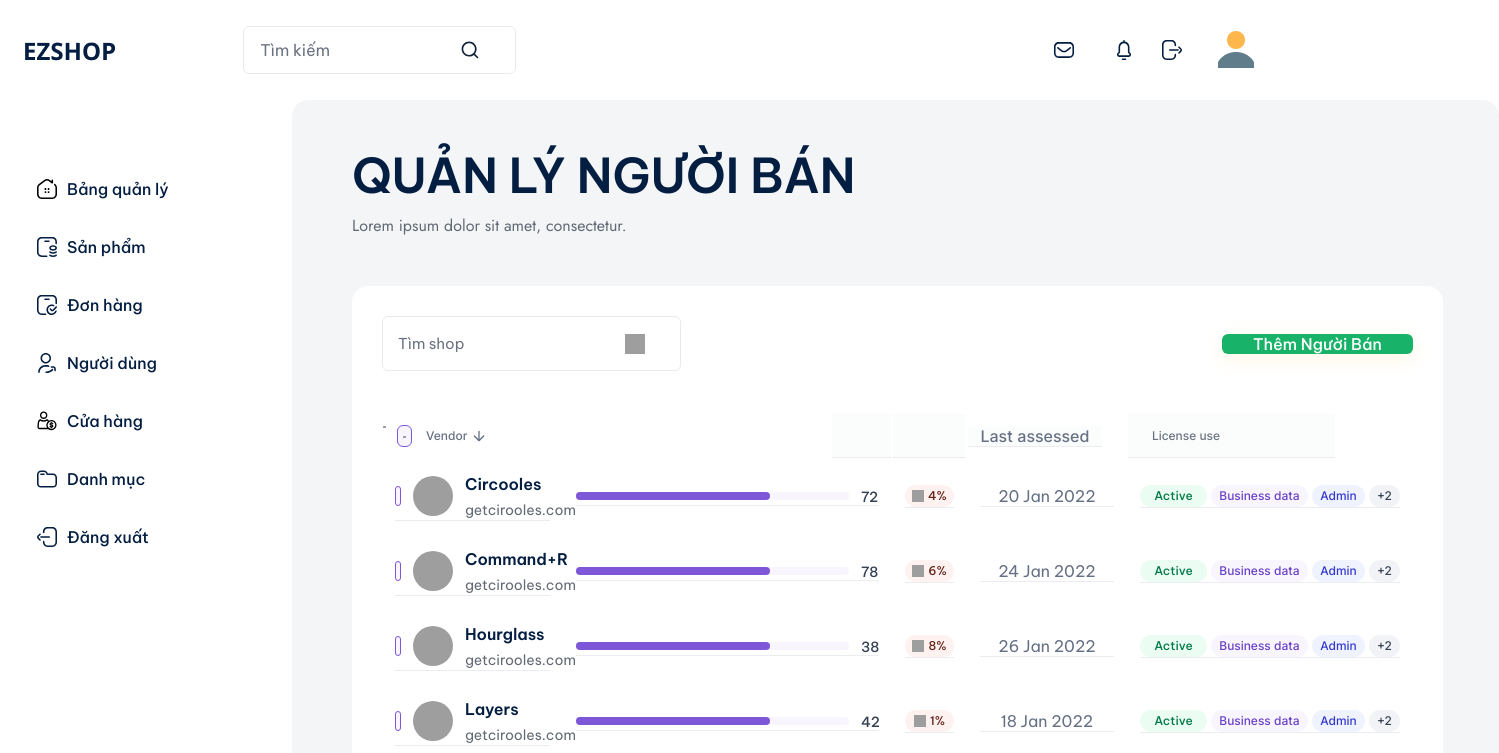
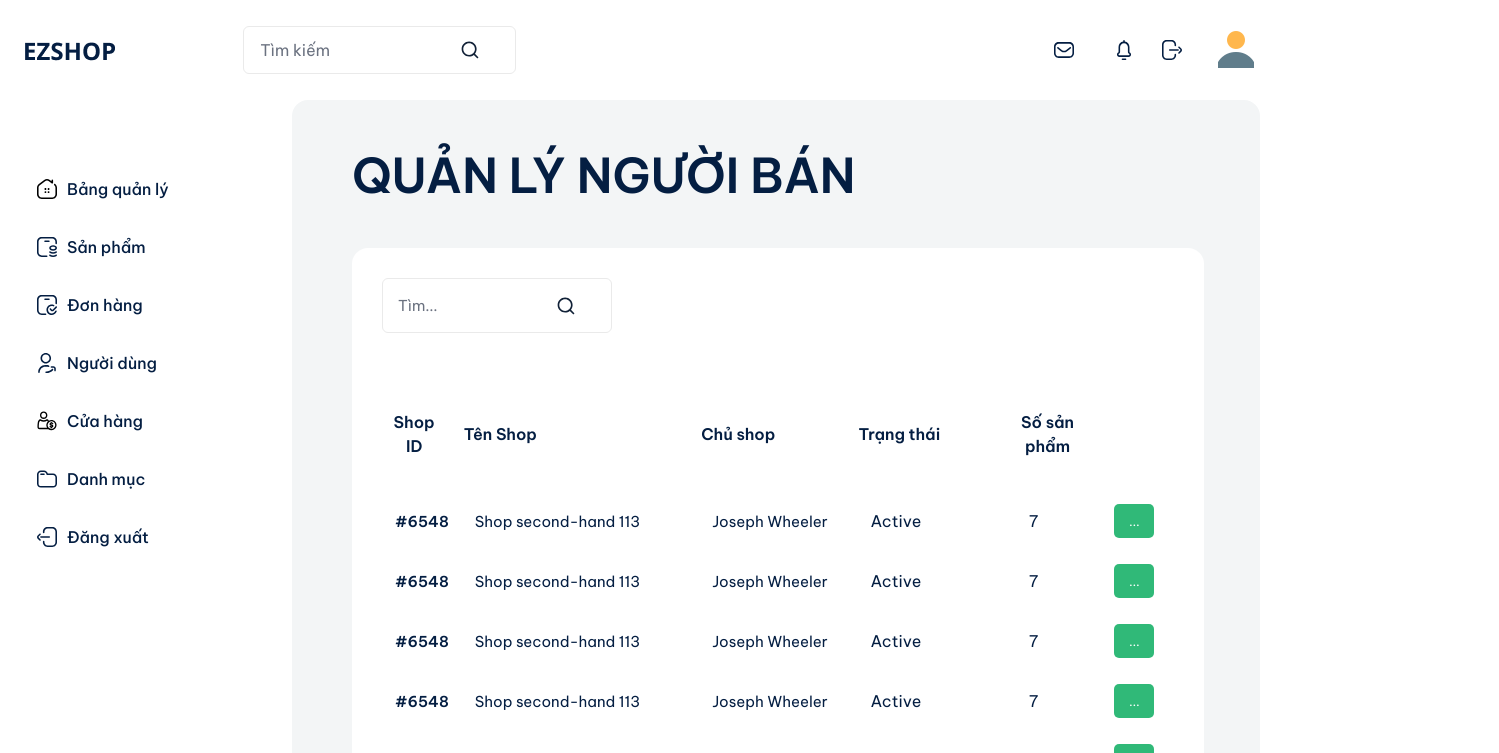
Before and after one commit to chanhtong123/FE_EZSHOP, a React (Create React App) app: page /admin-shops in a window 1280 px wide. Shown: the top 753 px of the page, 1499 px wide, since content can reach past the window. Built offline with nearby package versions, Linux system fonts and the light colour scheme; grey boxes are pictures that could not be loaded.

Commit message:
fix/admin-shops

```diff
--- a/src/components/Header/index.jsx
+++ b/src/components/Header/index.jsx
@@ -64,6 +64,7 @@ export default function Header({ ...props }) {
           </div>
           <a href="#" className="align-self-center">
             <Img
+
               src="images/img_user.png"
               alt="username"
               // className="h-[50px] w-[50px] rounded-[16px] object-cover"
--- a/src/pages/SalesManagement/index.jsx
+++ b/src/pages/SalesManagement/index.jsx
@@ -3,260 +3,164 @@ import { Helmet } from "react-helmet";
 import { CloseSVG } from "../../assets/images";
 import { Img, Text, Button, Heading, Input } from "../../components";
 import Header from "../../components/Header";
+import Footer from "../../components/FooterAdmin";
 import { ReactTable } from "../../components/ReactTable";
 import SalesShopPagination from "../../components/SalesShopPagination";
 import Sidebar1 from "../../components/Sidebar1";
 import { createColumnHelper } from "@tanstack/react-table";
-const table7Data = [
+const dropDownOptions = [
+  { label: "Option1", value: "option1" },
+  { label: "Option2", value: "option2" },
+  { label: "Option3", value: "option3" },
+];
+
+const tableData = [
   {
-    rowiconone: "Circooles",
-    tableheaderone: "72",
-    tableheader: "4%",
-    lastassessed: "20 Jan 2022",
-    rowtableheader: "Active",
+    id: "#6548",
+    name: "Shop second-hand 113",
+    owner: "Joseph Wheeler",
+    status: "Active",
+    productAmount: 7,
   },
   {
-    rowiconone: "Command+R",
-    tableheaderone: "78",
-    tableheader: "6%",
-    lastassessed: "24 Jan 2022",
-    rowtableheader: "Active",
+    id: "#6548",
+    name: "Shop second-hand 113",
+    owner: "Joseph Wheeler",
+    status: "Active",
+    productAmount: 7,
   },
   {
-    rowiconone: "Hourglass",
-    tableheaderone: "38",
-    tableheader: "8%",
-    lastassessed: "26 Jan 2022",
-    rowtableheader: "Active",
+    id: "#6548",
+    name: "Shop second-hand 113",
+    owner: "Joseph Wheeler",
+    status: "Active",
+    productAmount: 7,
   },
   {
-    rowiconone: "Layers",
-    tableheaderone: "42",
-    tableheader: "1%",
-    lastassessed: "18 Jan 2022",
-    rowtableheader: "Active",
+    id: "#6548",
+    name: "Shop second-hand 113",
+    owner: "Joseph Wheeler",
+    status: "Active",
+    productAmount: 7,
   },
   {
-    rowiconone: "Quotient",
-    tableheaderone: "66",
-    tableheader: "6%",
-    lastassessed: "28 Jan 2022",
-    rowtableheader: "Active",
-  },
-  {
-    rowiconone: "Sisyphus",
-    tableheaderone: "91",
-    tableheader: "2%",
-    lastassessed: "16 Jan 2022",
-    rowtableheader: "Inactive",
-  },
-  {
-    rowiconone: "Sisyphus",
-    tableheaderone: "91",
-    tableheader: "2%",
-    lastassessed: "16 Jan 2022",
-    rowtableheader: "Inactive",
-  },
-  {
-    rowiconone: "Sisyphus",
-    tableheaderone: "91",
-    tableheader: "2%",
-    lastassessed: "16 Jan 2022",
-    rowtableheader: "Inactive",
+    id: "#6548",
+    name: "Shop second-hand 113",
+    owner: "Joseph Wheeler",
+    status: "Active",
+    productAmount: 7,
   },
 ];
+
 export default function SalesManagerPage() {
   const [searchBarValue55, setSearchBarValue55] = React.useState("");
-  const table7Columns = React.useMemo(() => {
-    const table7ColumnHelper = createColumnHelper();
+  const tableShopsColumns = React.useMemo(() => {
+    const tableShopsColumnsHelper = createColumnHelper();
     return [
-      table7ColumnHelper.accessor("rowiconone", {
+      tableShopsColumnsHelper.accessor("id", {
         cell: (info) => (
-          <div className="flex items-center gap-3 border-b border-solid border-blue_gray-50">
-            <Button
-              color="gray_50_01"
-              size="xs"
-              shape="round"
-              className="w-[20px] border border-solid border-deep_purple-400"
-            >
-              <Img src="images/img_checkmark_deep_purple_400.svg" />
-            </Button>
-            <Img
-              src="images/img_avatar.png"
-              alt="avatar"
-              className="h-[40px] w-[40px] rounded-[50%]"
-            />
-            <div className="flex flex-col items-start gap-1">
-              <Heading as="h2">{info?.getValue?.()}</Heading>
-              <Text size="md" as="p" className="!text-blue_gray-600">
-                getcirooles.com
+          <Heading size="xl" as="p">
+            {info?.getValue?.()}
+          </Heading>
+        ),
+        header: (info) => (
+          <div className="flex flex-wrap pb-[15px] pr-[20%] pt-[17px] md:p-5 md:pr-5">
+            <Heading as="h2" className="px-px py-[17px] md:p-5">
+              Shop ID
+            </Heading>
+          </div>
+        ),
+        meta: { width: "10%" },
+      }),
+      tableShopsColumnsHelper.accessor("name", {
+        cell: (info) => (
+          <Text size="lg" as="p">
+            {info?.getValue?.()}
+          </Text>
+        ),
+        header: (info) => (
+          <div className="flex flex-wrap pb-[15px] pr-[20%] pt-[17px] md:p-5 md:pr-5">
+            <Heading as="h2" className="px-px py-[17px] md:p-5">
+              Tên Shop
+            </Heading>
+          </div>
+        ),
+        meta: { width: "30%" },
+      }),
+      tableShopsColumnsHelper.accessor("owner", {
+        cell: (info) => (
+          <Text size="lg" as="p">
+            {info?.getValue?.()}
+          </Text>
+        ),
+        header: (info) => (
+          <div className="flex flex-wrap pb-[15px] pr-[20%] pt-[17px] md:p-5 md:pr-5">
+            <Heading as="h4" className="px-px py-[17px] md:p-5">
+              Chủ shop
+            </Heading>
+          </div>
+        ),
+        meta: { width: "20%" },
+      }),
+      tableShopsColumnsHelper.accessor("status", {
+        cell: (info) => (
+          <div className="flex items-center justify-between gap-5">
+            <Text as="p" className="!font-normal">
+              {info?.getValue?.()}
+            </Text>
+          </div>
+        ),
+        header: (info) => (
+          <div className="flex flex-wrap pb-[15px] pr-[20%] pt-[17px] md:p-5 md:pr-5">
+            <Heading as="h5" className="self-start">
+              Trạng thái
+            </Heading>
+          </div>
+        ),
+        meta: { width: "20%" },
+      }),
+      tableShopsColumnsHelper.accessor("productAmount", {
+        cell: (info) => (
+          <div className="flex items-center justify-between gap-5">
+            <div className="flex flex-wrap items-center gap-1">
+              <Text as="p" className="!font-normal">
+                <span className="text-blue_gray-900_02">
+                  {info?.getValue?.()}
+                </span>
               </Text>
             </div>
           </div>
         ),
         header: (info) => (
-          <div className="flex items-center">
-            <div className="relative h-[20px] w-[24%] md:h-auto">
-              <Img
-                src="images/img_icon_deep_purple_400.svg"
-                alt="icon"
-                className="mb-2 h-[2px]"
-              />
-              <div className="absolute bottom-0 left-0 right-0 top-0 m-auto flex h-max w-max flex-col items-center rounded-md border border-solid border-deep_purple-400 bg-gray-50_01 px-[5px] pb-2 pt-2.5">
-                <Img
-                  src="images/img_icon_deep_purple_400.svg"
-                  alt="icon"
-                  className="h-[2px]"
-                />
-              </div>
-            </div>
-            <div className="flex items-center gap-1">
-              <Text
-                size="xs"
-                as="p"
-                className="self-start !font-inter !font-medium !text-blue_gray-500"
-              >
-                Vendor
-              </Text>
-              <Img
-                src="images/img_arrow_down_blue_gray_500.svg"
-                alt="arrowdown"
-                className="h-[16px] w-[16px]"
-              />
-            </div>
+          <div className="flex pb-[15px] pr-[20%] pt-[17px] md:p-5 md:pr-5">
+            <Heading as="h5" className="self-start">
+              Số sản phẩm
+            </Heading>
           </div>
         ),
-        meta: { width: "94px" },
+        meta: { width: "10%" },
       }),
-      table7ColumnHelper.accessor("tableheaderone", {
+      tableShopsColumnsHelper.accessor("trngthi", {
         cell: (info) => (
-          <div className="flex items-center justify-center gap-3 border-b border-solid border-blue_gray-50">
-            <div className="relative h-[8px] flex-1 rounded bg-gray-50_01">
-              <div
-                style={{ width: "71%" }}
-                className="absolute h-full rounded bg-deep_purple-400"
-              />
-            </div>
-            <Text
-              size="md"
-              as="p"
-              className="h-[18px] w-[18px] !font-medium !text-blue_gray-800"
+          <div className="flex items-center justify-center  gap-5">
+            <Button
+              color="green_A700_e5"
+              size="3x1"
+              shape="round"
+              className="w-[40px] self-center !rounded-[5px]"
             >
-              {info?.getValue?.()}
-            </Text>
-          </div>
-        ),
-        header: (info) => (
-          <Input
-            color="gray_50_05"
-            size="sm"
-            shape="square"
-            name="tableheader_one"
-            placeholder={`Rating`}
-            className="ml-[268px] border-b border-solid border-blue_gray-50 font-inter font-medium md:ml-0 sm:px-5"
-          />
-        ),
-        meta: { width: "386px" },
-      }),
-      table7ColumnHelper.accessor("tableheader", {
-        cell: (info) => (
-          <div className="flex border-b border-solid border-blue_gray-50">
-            <Button
-              color="red_50_01"
-              size="sm"
-              leftIcon={
-                <Img
-                  src="images/img_arrowdown_red_500.svg"
-                  alt="arrow_down"
-                  className="h-[12px] w-[12px]"
-                />
-              }
-              className="min-w-[49px] gap-1 rounded-[11px] font-medium"
-            >
-              {info?.getValue?.()}
+              ...
             </Button>
           </div>
         ),
         header: (info) => (
-          <div className="h-[44px] border-b border-solid border-blue_gray-50 bg-gray-50_05" />
+          <Heading as="h6" className="px-px py-[17px] md:p-5">
+          </Heading>
         ),
-        meta: { width: "73px" },
-      }),
-      table7ColumnHelper.accessor("lastassessed", {
-        cell: (info) => (
-          <div className="flex">
-            <Button
-              color="blue_gray_50"
-              size="12xl"
-              variant="outline"
-              shape="square"
-              className="min-w-[134px] sm:px-5"
-            >
-              {info?.getValue?.()}
-            </Button>
-          </div>
-        ),
-        header: (info) => (
-          <Button
-            color="gray_50_05"
-            size="7xl"
-            shape="square"
-            className="min-w-[134px] border-b border-solid border-blue_gray-50 font-inter font-medium sm:px-5"
-          >
-            Last assessed
-          </Button>
-        ),
-        meta: { width: "134px" },
-      }),
-      table7ColumnHelper.accessor("rowtableheader", {
-        cell: (info) => (
-          <div className="flex gap-1 border-b border-solid border-blue_gray-50">
-            <Button
-              color="light_green_50"
-              size="sm"
-              className="min-w-[67px] rounded-[11px] font-medium"
-            >
-              {info?.getValue?.()}
-            </Button>
-            <Button
-              color="gray_50_01"
-              size="sm"
-              className="min-w-[97px] rounded-[11px] font-inter font-medium text-deep_purple-500"
-            >
-              Business data
-            </Button>
-            <Button
-              color="blue_50"
-              size="sm"
-              className="min-w-[53px] rounded-[11px] font-inter font-medium"
-            >
-              Admin
-            </Button>
-            <Button
-              color="gray_100_01"
-              size="sm"
-              className="min-w-[31px] rounded-[11px] font-inter font-medium"
-            >
-              +2
-            </Button>
-          </div>
-        ),
-        header: (info) => (
-          <div className="flex flex-1 md:self-stretch">
-            <Input
-              color="gray_50_05"
-              size="sm"
-              shape="square"
-              name="tableheader"
-              placeholder={`License use`}
-              className="w-[73%] border-b border-solid border-blue_gray-50 font-inter font-medium sm:px-5"
-            />
-          </div>
-        ),
-        meta: { width: "431px" },
+        meta: { width: "10%" },
       }),
     ];
-  }, []);
+  },);
   return (
     <>
       <Helmet>
@@ -277,19 +181,13 @@ export default function SalesManagerPage() {
                   <Heading size="8xl" as="h1" className="uppercase">
                     QUẢN LÝ NGƯỜI BÁN
                   </Heading>
-                  <Text
-                    as="p"
-                    className="!font-jost !font-normal !text-blue_gray-600"
-                  >
-                    Lorem ipsum dolor sit amet, consectetur.
-                  </Text>
                 </div>
                 <div className="flex flex-col items-center gap-[42px] self-stretch rounded-[16px] bg-white-A700 px-[30px] pb-[31px] pt-[30px] shadow-3xl sm:p-5">
                   <div className="flex items-center justify-between gap-5 self-stretch md:flex-col">
                     <Input
                       shape="round"
                       name="search"
-                      placeholder={`Tìm shop`}
+                      placeholder={`Tìm...`}
                       value={searchBarValue55}
                       onChange={(e) => setSearchBarValue55(e)}
                       suffix={
@@ -300,7 +198,7 @@ export default function SalesManagerPage() {
                           />
                         ) : (
                           <Img
-                            src="images/img_search_1_blue_gray_900_02.svg"
+                            src="images/img_search1.svg"
                             alt="search 1"
                             className="h-[20px] w-[20px] cursor-pointer"
                           />
@@ -308,13 +206,6 @@ export default function SalesManagerPage() {
                       }
                       className="w-[29%] gap-[35px] border border-solid border-gray-200_01 md:w-full"
                     />
-                    <Button
-                      size="10xl"
-                      shape="round"
-                      className="min-w-[191px] font-medium shadow-sm sm:px-5"
-                    >
-                      Thêm Người Bán
-                    </Button>
                   </div>
                   <ReactTable
                     size="sm"
@@ -322,8 +213,8 @@ export default function SalesManagerPage() {
                     headerProps={{ className: "md:flex-col" }}
                     rowDataProps={{ className: "md:flex-col" }}
                     className="self-stretch bg-white-A700"
-                    columns={table7Columns}
-                    data={table7Data}
+                    columns={tableShopsColumns}
+                    data={tableData}
                   />
                   <SalesShopPagination
                     text120of300="1 – 20 của 300+ được tìm thấy"
@@ -331,50 +222,11 @@ export default function SalesManagerPage() {
                   />
                 </div>
               </div>
-              <div className="flex w-[82%] md:w-full">
-                <div className="flex w-full items-center justify-between gap-5 md:flex-col">
-                  <div className="flex flex-wrap gap-11">
-                    <Text size="md" as="p" className="self-end">
-                      © 2024 EZShop. All Rights Reserved
-                    </Text>
-                    <Text size="md" as="p" className="self-start">
-                      Quyền riêng tư · Điều khoản · Sơ đồ trang web
-                    </Text>
-                  </div>
-                  <div className="flex w-[25%] justify-center gap-2.5 md:w-full">
-                    <div className="flex w-[46%] flex-wrap items-center justify-evenly rounded-md border border-solid border-gray-200_01 bg-white-A700 py-2.5">
-                      <Text size="md" as="p" className="!text-blue_gray-600">
-                        Tiền tệ
-                      </Text>
-                      <Text size="md" as="p">
-                        VND
-                      </Text>
-                      <Img
-                        src="images/img_vector_blue_gray_900_02_5x8.svg"
-                        alt="vector"
-                        className="mb-[5px] h-[5px] self-end"
-                      />
-                    </div>
-                    <div className="flex flex-wrap items-center rounded-md border border-solid border-gray-200_01 bg-white-A700 pb-[9px] pl-[9px] pr-2 pt-[11px]">
-                      <Text size="md" as="p" className="!text-blue_gray-600">
-                        Ngôn ngữ
-                      </Text>
-                      <Text size="md" as="p" className="self-start">
-                        Tiếng Việt
-                      </Text>
-                      <Img
-                        src="images/img_vector_blue_gray_900_02_5x8.svg"
-                        alt="vector"
-                        className="ml-1.5 h-[5px]"
-                      />
-                    </div>
-                  </div>
-                </div>
-              </div>
             </div>
           </div>
         </div>
       </div>
+      <Footer />
     </>
   );
 }
```
Also changed, not shown: src/pages/DashboardADMIN/index.jsx (indentation only).
